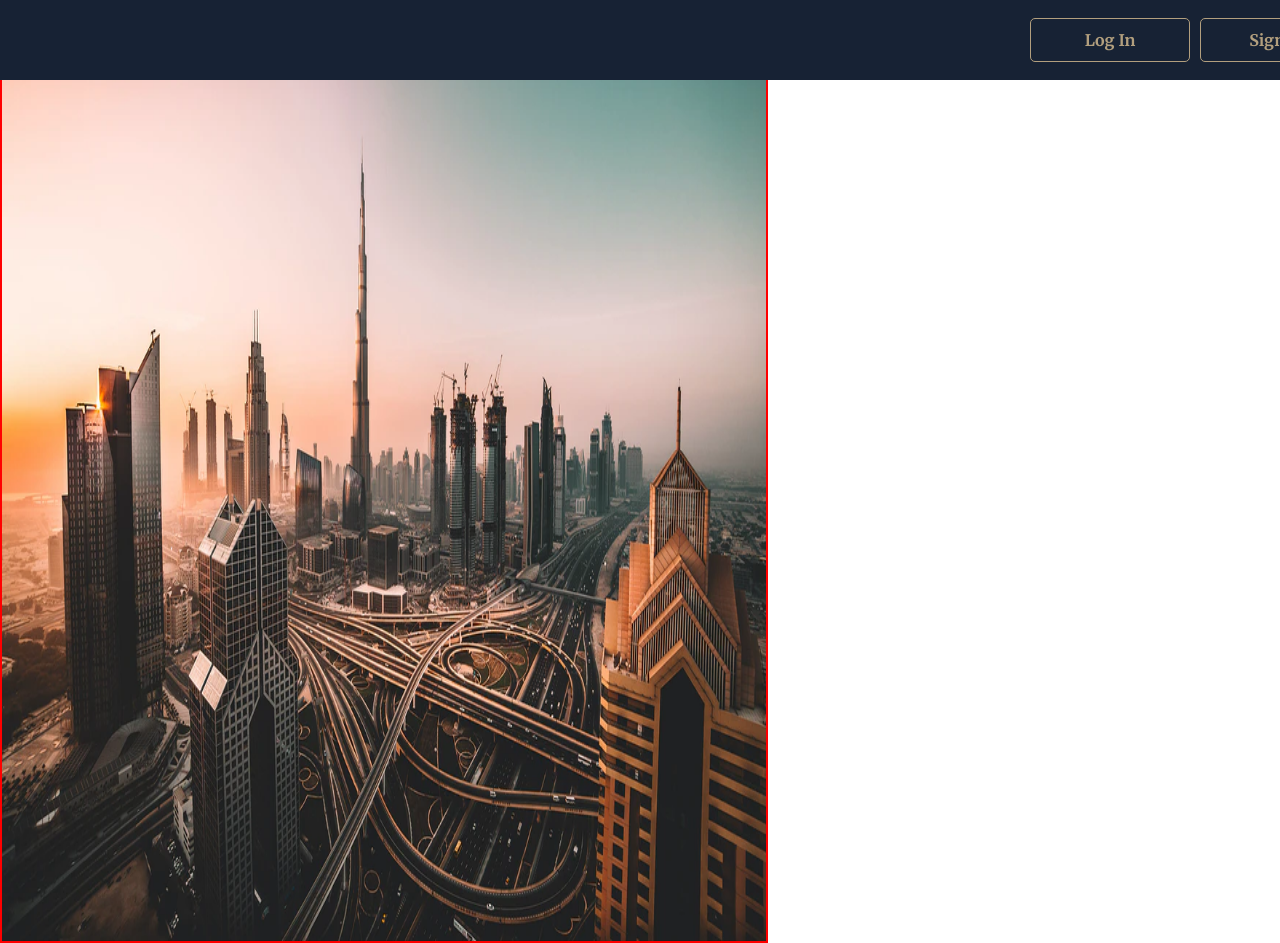
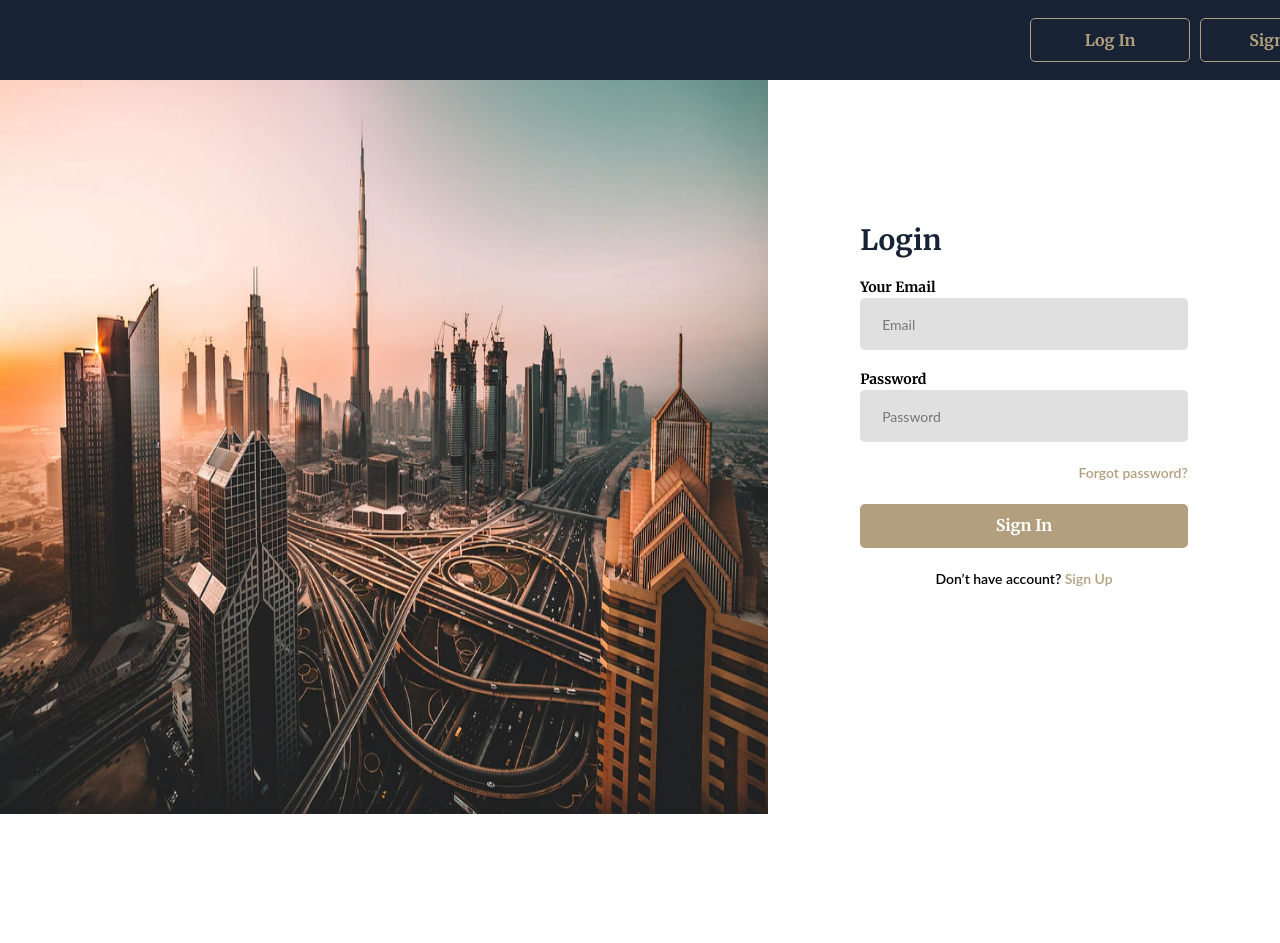
Before and after one commit to Vladimir-Maselskiy/the-chemical-front, a Next.js app: page /auth/login in a window 1280 px wide. After the commit the page ends 814 px from the top, so only its background shows below. Built offline with nearby package versions, Linux system fonts and the light colour scheme.

Commit message:
feat: login page

```diff
--- a/src/app/auth/layout.tsx
+++ b/src/app/auth/layout.tsx
@@ -2,17 +2,15 @@
 import { Box } from '@/components/Box/Box';
 import Image from 'next/image';
 import img from '../../../public/login-image.png';
+import Link from 'next/link';
 
 export default function Layout({ children }: { children: React.ReactNode }) {
   return (
     <Box display="flex">
-      <Box
-        position="relative"
-        minWidth="60%"
-        minHeight={943}
-        border="2px solid red"
-      >
-        <Image src={img} alt="city roads" fill />
+      <Box position="relative" width="60%" style={{ aspectRatio: 890 / 943 }}>
+        <Link href="/">
+          <Image src={img} alt="city roads" fill />
+        </Link>
       </Box>
       {children}
     </Box>
--- a/src/app/auth/login/page.tsx
+++ b/src/app/auth/login/page.tsx
@@ -1,3 +1,97 @@
+'use client';
+import { Box } from '@/components/Box/Box';
+import {
+  StyledForm,
+  StyledInput,
+  StyledInputSpan,
+  StyledInputWrapper,
+  StyledLabel,
+  StyledSubmitButton,
+  StyledTitle,
+} from '@/components/UserForm/UserForm.styled';
+import { TUser } from '@/interfaces/interfaces';
+import Link from 'next/link';
+import React, { useRef, useState } from 'react';
+
 export default function LoginPage() {
-    return <main>AuthPage</main>;
-  }
+  const ref = useRef<HTMLButtonElement>(null);
+
+  const onFormSubmit = (e: React.FormEvent<HTMLFormElement>) => {
+    e.preventDefault();
+    if (!(e.target instanceof HTMLFormElement)) {
+      return;
+    }
+    let user: TUser = {
+      email: '',
+      password: '',
+    };
+
+    const data = new FormData(e.target);
+    const entries = data.entries();
+    for (let entry of Array.from(entries)) {
+      const key = entry[0] as 'email' | 'password';
+      const val = entry[1] as string;
+      user[key] = val;
+    }
+
+    console.log('user', user);
+    e.target.reset();
+  };
+
+  return (
+    <Box
+      display="flex"
+      flexGrow={1}
+      justifyContent="center"
+      alignItems="center"
+    >
+      <Box width="64%">
+        <StyledTitle>Login</StyledTitle>
+        <StyledForm onSubmit={onFormSubmit}>
+          <StyledInputWrapper>
+            <StyledLabel htmlFor="user-email"> Your Email</StyledLabel>
+            <StyledInput
+              id="user-email"
+              name="email"
+              type="email"
+              placeholder="Email"
+              pattern="[a-zA-Z0-9._%+\-]+@[a-zA-Z0-9.\-]+\.[a-zA-Z]{2,4}"
+              required
+            ></StyledInput>
+          </StyledInputWrapper>
+          <StyledInputWrapper>
+            <StyledLabel htmlFor="user-password"> Password</StyledLabel>
+            <StyledInput
+              id="user-password"
+              name="password"
+              type="text"
+              pattern=".{4,}"
+              placeholder="Password"
+              required
+            ></StyledInput>
+          </StyledInputWrapper>
+          <StyledInputSpan>Forgot password?</StyledInputSpan>
+
+          <StyledSubmitButton type="submit" ref={ref}>
+            Sign In
+          </StyledSubmitButton>
+          <Box
+            m="0 auto"
+            fontFamily="Lato"
+            fontSize={14}
+            fontWeight={600}
+            lineHeight={1.57}
+          >
+            <span>Don’t have account?&nbsp;</span>
+            <Link
+              href="/auth/register"
+              style={{ color: 'var(--first-bg-color)' }}
+            >
+              Sign Up
+            </Link>
+          </Box>
+        </StyledForm>
+      </Box>
+    </Box>
+  );
+}
--- a/src/app/auth/register/page.tsx
+++ b/src/app/auth/register/page.tsx
@@ -1,5 +1,6 @@
+'use client';
 import React from 'react';
 
-export const RegisterPage = () => {
+export default function RegisterPage() {
   return <div>page</div>;
-};
+}
--- a/src/app/globals.css
+++ b/src/app/globals.css
@@ -6,18 +6,10 @@
     'Fira Mono', 'Droid Sans Mono', 'Courier New', monospace;
 
   --first-bg-color: rgb(178, 159, 126);
-  --accent-color-bg-active: rgb(255, 218, 226);
-  --grey-background-color: rgb(245, 245, 245);
-  --grey-border-color: rgb(231, 231, 231);
+  --Background-Title: rgb(224, 224, 224);
   --black-background-color: rgb(23, 34, 52);
-  --grey-text-color: rgb(194, 194, 194);
 
   --white-color: rgb(255, 255, 255);
-
-  --swiper-pagination-color: var(--accent-color);
-  --swiper-navigation-color: var(--text-color);
-
-  --max-container-width: 1440px;
 }
 
 * {
--- a/src/components/AuthButtons/AuthButtons.tsx
+++ b/src/components/AuthButtons/AuthButtons.tsx
@@ -4,8 +4,8 @@ import { StyledLink, StyledWrapper } from './AuthButtons.styled';
 export const AuthButtons = () => {
   return (
     <StyledWrapper>
-      <StyledLink href="/products">Log In</StyledLink>
-      <StyledLink href="/why-atmor">Sign Up</StyledLink>
+      <StyledLink href="/auth/login">Log In</StyledLink>
+      <StyledLink href="/auth/register">Sign Up</StyledLink>
     </StyledWrapper>
   );
 };
--- /dev/null
+++ b/src/components/UserForm/UserForm.styled.ts
@@ -0,0 +1,61 @@
+import styled from 'styled-components';
+
+export const StyledInputWrapper = styled.div`
+  display: flex;
+  flex-direction: column;
+`;
+export const StyledForm = styled.form`
+  display: flex;
+  flex-direction: column;
+  gap: 20px;
+  margin-top: 20px;
+`;
+export const StyledTitle = styled.p`
+  color: var(--black-background-color);
+  font-size: 28px;
+  font-style: normal;
+  font-weight: 700;
+  line-height: 1.21;
+`;
+export const StyledLabel = styled.label`
+  color: #000;
+  font-size: 14px;
+  font-style: normal;
+  font-weight: 700;
+  line-height: 1.42;
+`;
+export const StyledInput = styled.input`
+  color: var(--black-background-color);
+  padding: 14px 20px 12px 20px;
+  font-family: Lato;
+  font-size: 14px;
+  font-style: normal;
+  font-weight: 400;
+  line-height: 1.57;
+  border-radius: 5px;
+  border: 2px solid var(--Background-Title, #e0e0e0);
+  background: var(--Background-Title, #e0e0e0);
+`;
+export const StyledInputSpan = styled.span`
+  color: var(--first-bg-color);
+  font-family: Lato;
+  font-size: 14px;
+  font-style: normal;
+  font-weight: 600;
+  line-height: 1.57;
+  margin-left: auto;
+`;
+export const StyledSubmitButton = styled.button`
+  color: var(--white-color);
+
+  background: var(--first-bg-color);
+  border-radius: 5px;
+  border: none;
+  padding: 11px 0;
+  font-family: Merriweather;
+  text-align: center;
+  font-size: 16px;
+  font-style: normal;
+  font-weight: 700;
+  line-height: 1.37;
+`;
--- a/src/interfaces/interfaces.ts
+++ b/src/interfaces/interfaces.ts
@@ -8,3 +8,8 @@ export type TDeals = {
   daysLeft: number;
   sold: number;
 };
+
+export type TUser = {
+  email: string;
+  password: string;
+};
```
